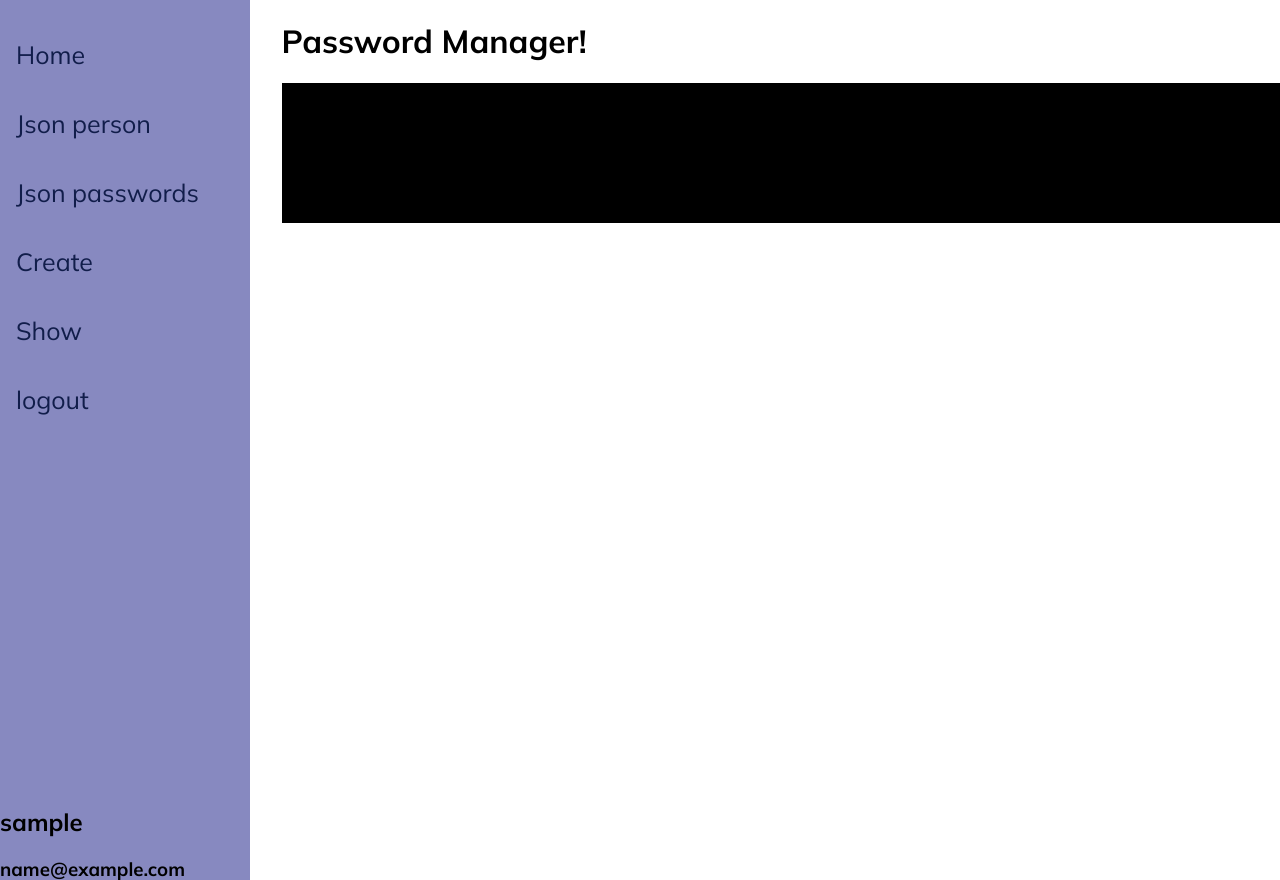
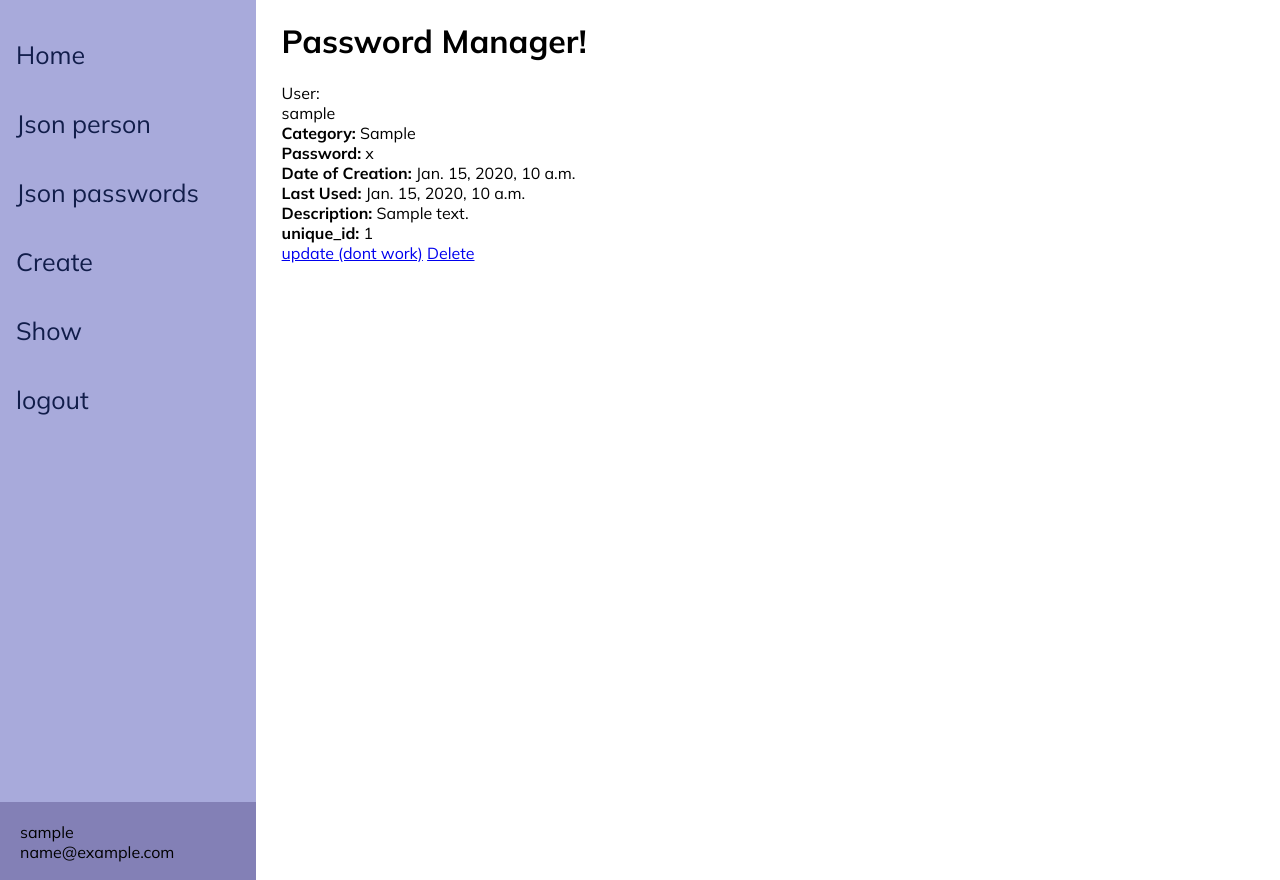
Before and after one commit to FilipsCalijs/Exam_Proj, a Django app: page /showpass/ in a window 1280 px wide. Run offline with Django 4.2, Linux system fonts and the light colour scheme; a user stored in the database is signed in; tables that the repository leaves empty hold one stand-in row (values such as "Sample post").

Commit message:
add edit/delete

```diff
--- a/Password/manPassword/templates/passInfo.html
+++ b/Password/manPassword/templates/passInfo.html
@@ -15,6 +15,11 @@
                     <strong>Date of Creation:</strong> {{ manager.date_of_creation }}<br>
                     <strong>Last Used:</strong> {{ manager.last_used }}<br>
                     <strong>Description:</strong> {{ manager.description }}<br>
+                    <strong>unique_id:</strong> {{ manager.unique_id }}<br>
+                    <a href="{% url 'manPassword:edit_data' manager.unique_id %}">update (dont work)</a>
+                    <a href="{% url 'manPassword:delete' manager.unique_id %}">Delete</a>
+
+
                 </div>
                 {% endif %}
 
--- a/Password/manPassword/urls.py
+++ b/Password/manPassword/urls.py
@@ -6,5 +6,7 @@ urlpatterns = [
     path("jsonPasswords/", views.jsonPasswords, name="jsonPasswords"),
     path('createPass/', views.createPass, name='createPass'),
     path('', include('user.urls')),
+    path('delete/<int:id>/', views.delete, name='delete'),
+    path('edit_data/<data_id>', views.edit_data, name='edit_data'),
 
 ]
--- a/Password/manPassword/views.py
+++ b/Password/manPassword/views.py
@@ -1,9 +1,10 @@
 from django.shortcuts import render
 from .models import Manager
+from django.shortcuts import redirect, get_object_or_404
 from django.http import JsonResponse
 import json
-
 from django.shortcuts import render, redirect
+from django import forms
 
 
 def home(request):
@@ -23,9 +24,6 @@ def jsonPasswords(request):
     return JsonResponse(data, safe=False)
 
 
-from django.shortcuts import render, redirect
-from django import forms
-from .models import Manager
 
 class CreatePassForm(forms.Form):
     category = forms.CharField(max_length=100, required=False)
@@ -49,3 +47,16 @@ def createPass(request):
     else:
         form = CreatePassForm()
     return render(request, 'createPass.html', {'form': form})
+
+
+
+
+def delete(request, id):
+    dele = get_object_or_404(Manager, pk=id)
+    dele.delete()
+    return redirect('user:home')
+
+
+def edit_data(request, data_id):
+    data = get_object_or_404(Manager, pk=data_id)
+    return render(request, 'edit_data.html/', {'data': data})
--- a/Password/user/static/css/home.css
+++ b/Password/user/static/css/home.css
@@ -1,3 +1,3 @@
 .main-header{
-    background-color: red;
+
 }
--- a/Password/user/static/css/navbar.css
+++ b/Password/user/static/css/navbar.css
@@ -13,14 +13,15 @@ body {
 }
 
 .sidenav {
-  height: 100%;
-  width: 250px;
+  min-height: 98%;
+  width: 20%;
   position: fixed;
   z-index: 1;
   top: 0;
   left: 0;
-  background-color: #8789C0; /* Красный цвет фона */
+  background-color: #A8AADB; /* Красный цвет фона */
   overflow-x: hidden;
+  overflow-y: auto; /* Добавлено для автоматической прокрутки */
   padding-top: 20px;
   display: flex; /* Использование flexbox */
   flex-direction: column; /* Направление столбцом */
@@ -41,9 +42,21 @@ body {
 }
 
 .sidebar-info{
-  background-color:#8789C0;
+
+  padding: 20px;
+
+  background-color:#8380B6;
+
 }
+
 
 .container{
   padding-left: 22%;
 }
+
+.user-name{
+
+}
+.user-email{
+
+}
--- a/Password/user/static/css/passInfo.css
+++ b/Password/user/static/css/passInfo.css
@@ -1,4 +1,3 @@
 .Pass-div{
-    size: 100px;
-    background-color: black;
+
 }
--- a/Password/user/templates/user.html
+++ b/Password/user/templates/user.html
@@ -24,8 +24,12 @@
         <a href="{% url 'user:logout' %}">logout</a>
       </div>
       <div class="sidebar-info">
-          <h2>{{ user.username }}</h2>
-          <h3>{{ user.email }}</h3>
+
+
+          <div class="user-name"> {{ user.username }}</div>
+          <div class="user-email">{{ user.email }}</div>
+
+
       </div>
     </div>
     <div class="container">
```
Also changed, not shown: Password/manPassword/templates/edit_data.html (added, +20 -0 lines).
